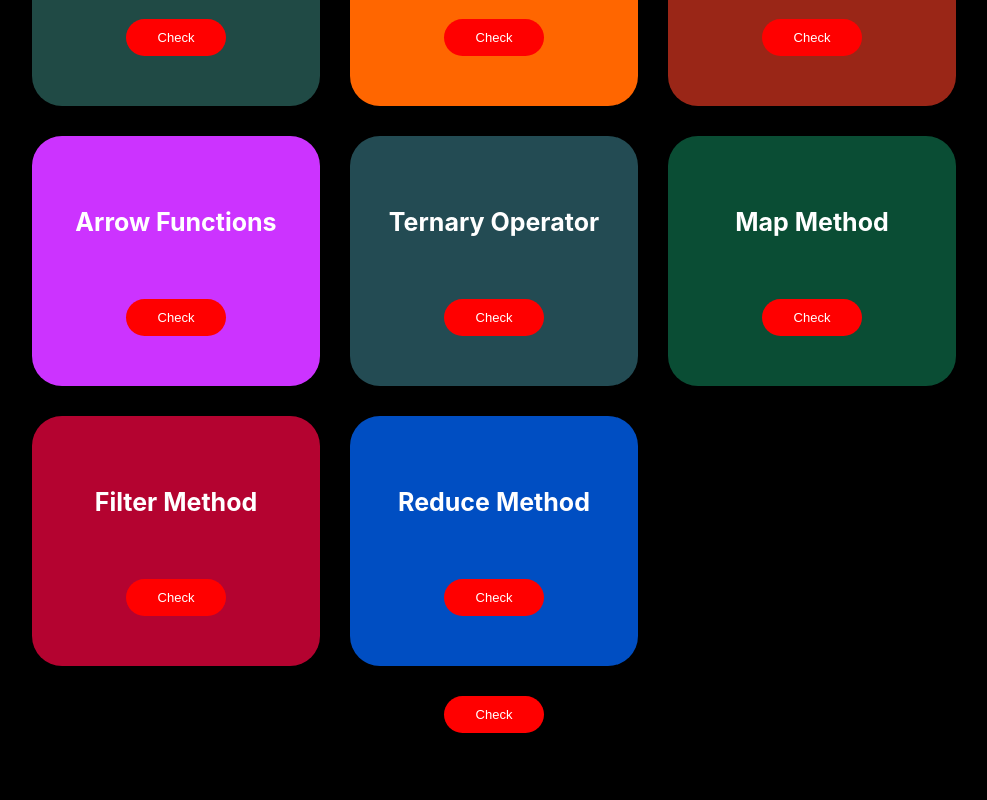
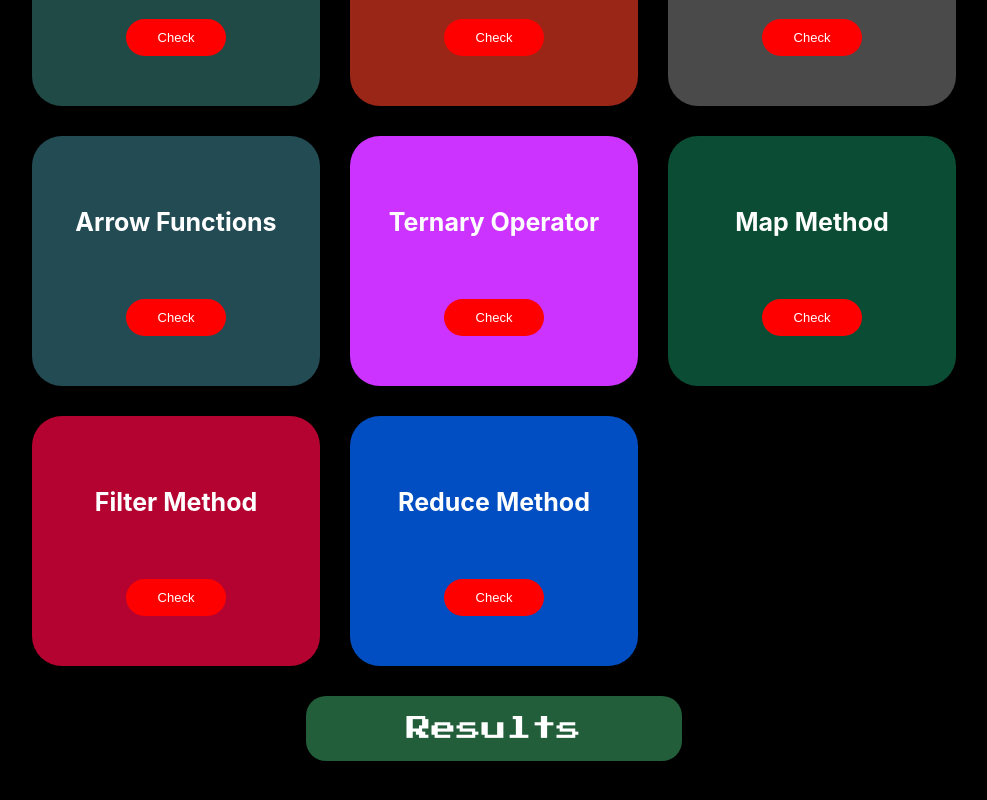
Before and after one commit to danielcarlman/skillcalculator, a React (Create React App) app: page / in a window 1280 px wide. Shown: the part 1474-2274 px from the top of the page, without its empty margins (146-1133 px from the left). Before the commit the page ends 2207 px from the top, so only its background shows below. Built offline with nearby package versions, Linux system fonts and the light colour scheme.

Commit message:
Created ButtonResults component and added a hover effect on buttons

```diff
--- a/src/App.js
+++ b/src/App.js
@@ -3,6 +3,7 @@ import './App.css';
 import * as C from './styles';
 import skills from './skills';
 import Button from './Components/Button';
+import ButtonResults from './Components/ButtonResults';
 import Navbar from './Components/Navbar';
 
 export default class App extends Component {
@@ -157,7 +158,9 @@ export default class App extends Component {
           {this.renderSkills()}
         </C.BoxContainer>
 
-        {!this.state.isClicked && <Button onClick={this.showResults} />}
+        {!this.state.isClicked && (
+          <ButtonResults onClick={this.showResults} text='Results' />
+        )}
       </C.Container>
     );
   }
--- a/src/Components/Button/styles.js
+++ b/src/Components/Button/styles.js
@@ -4,14 +4,17 @@ const Button = styled.button`
   font-family: sans-serif;
   font-size: 1.3rem;
   border: none;
-  border-radius: 20px;
-  padding: 10px 15px;
-  width: 100px;
-  min-height: 37px;
+  border-radius: 2rem;
+  padding: 1rem 1.5rem;
+  width: 10rem;
+  min-height: 3.7rem;
   background-color: ${(props) => (props.checked ? 'green' : 'red')};
   color: white;
-  &:hover {
-    opacity: 0.7;
+
+  transition: all 0.2s ease-in-out;
+
+  :hover {
+    transform: scale(1.2);
   }
 `;
 
--- /dev/null
+++ b/src/Components/ButtonResults/index.js
@@ -0,0 +1,10 @@
+import React from 'react';
+import * as C from './styles';
+
+export default function Button(props) {
+  return (
+    <C.ButtonResults onClick={() => props.onClick(props.value)}>
+      {props.text}
+    </C.ButtonResults>
+  );
+}
--- /dev/null
+++ b/src/Components/ButtonResults/styles.js
@@ -0,0 +1,20 @@
+import styled from 'styled-components';
+
+const ButtonResults = styled.button`
+  font-family: 'Press Start 2P', cursive;
+  font-size: 2.5rem;
+  border: none;
+  border-radius: 2rem;
+  padding: 2rem 10rem;
+  margin-bottom: 10rem;
+  background-color: #215e39;
+  color: white;
+
+  transition: all 0.2s ease-in-out;
+
+  :hover {
+    transform: scale(1.1);
+  }
+`;
+
+export { ButtonResults };
--- a/src/Components/Navbar/index.js
+++ b/src/Components/Navbar/index.js
@@ -1,6 +1,6 @@
 import React from 'react';
 import * as C from './styles';
-import logo from './assets/calculator.jpg';
+import logo from './assets/calculator.png';
 
 export default function Navbar() {
   return (
--- a/src/skills.js
+++ b/src/skills.js
@@ -149,7 +149,7 @@ const skills = [
   {
     id: 'javascriptthiskeyword',
     title: '"this" keyword',
-    color: '#ff6600',
+    color: '#9A2617',
     info:
       'The JavaScript this keyword refers to the object it belongs to. It has different values depending on where it is used.',
     link: 'https://www.w3schools.com/js/js_this.asp',
@@ -160,7 +160,7 @@ const skills = [
   {
     id: 'javascriptconstandlet',
     title: 'Scope',
-    color: '#9A2617',
+    color: '#4A4A4A',
     info:
       'Scope is the accessibility of variables, functions, and objects in some particular part of your code during runtime. In other words, scope determines the visibility of variables and other resources in areas of your code.',
     link: 'https://scotch.io/tutorials/understanding-scope-in-javascript',
@@ -171,7 +171,7 @@ const skills = [
   {
     id: 'javascriptarrowfunctions',
     title: 'Arrow Functions',
-    color: '#cc33ff',
+    color: '#234B53',
     info:
       'Arrow functions were introduced in ES6. Arrow functions allow us to write shorter function syntax.',
     link: 'https://www.w3schools.com/js/js_arrow_function.asp',
@@ -182,7 +182,7 @@ const skills = [
   {
     id: 'javascriptternary',
     title: 'Ternary Operator',
-    color: '#234B53',
+    color: '#cc33ff',
     info:
       'The conditional (ternary) operator is the only JavaScript operator that takes three operands: a condition followed by a question mark (?), then an expression to execute if the condition is truthy followed by a colon (:), and finally the expression to execute if the condition is falsy. This operator is frequently used as a shortcut for the if statement.',
     link:
```
Also changed, not shown: src/Components/Navbar/assets/calculator.jpg (deleted), src/Components/Navbar/assets/calculator.png (added).
